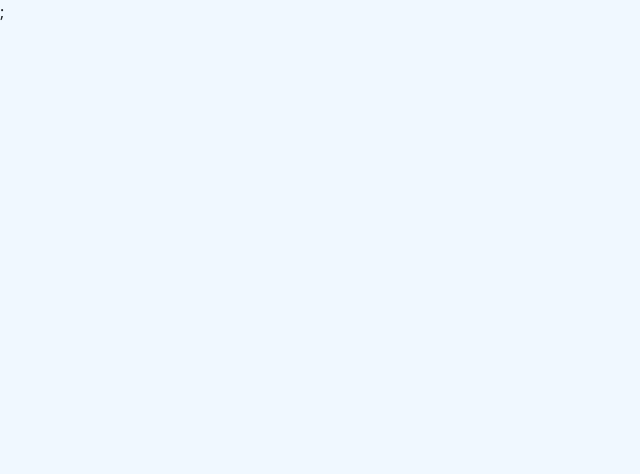
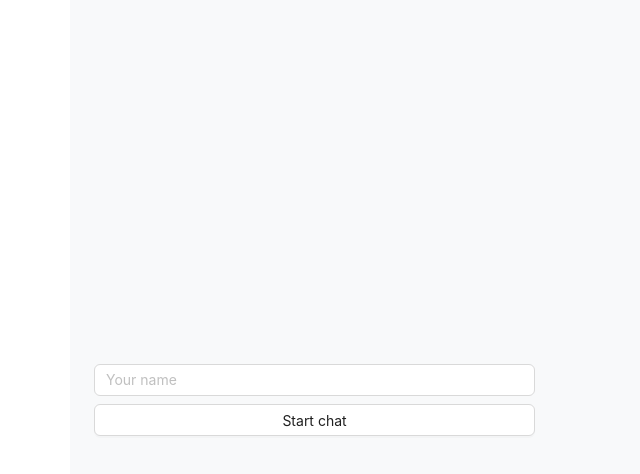
Before and after one commit to KirillSDev/anonymous-chat, a React app in the folder client/: page / in a window 1280 px wide. Shown: the top 474 px of the page, without its empty margins (0-640 px from the left). Built offline with nearby package versions, Linux system fonts and the light colour scheme; the HTML template or start-up script is replaced by a standard one.

Commit message:
feat: Add Layout

```diff
--- a/client/src/layout/Layout.module.scss
+++ b/client/src/layout/Layout.module.scss
@@ -0,0 +1,11 @@
+.container {
+    height: 100vh;
+    overflow: hidden;
+    background-color: white;
+}
+
+.row {
+    justify-content: center;
+    height: 100vh;
+    align-items: center;
+}
--- a/client/src/layout/Layout.tsx
+++ b/client/src/layout/Layout.tsx
@@ -1,6 +1,13 @@
 import { FC } from 'react';
 import { LayoutProps } from './Layout.props';
+import cn from 'classnames';
 import styles from './Layout.module.scss';
 export const Layout: FC<LayoutProps> = ({ children }): JSX.Element => {
-    return <div className='container-lg bg-white'></div>;
+    return (
+        <div className={cn(styles.container)}>
+            <div className='container-lg bg-light'>
+                <div className={cn('row', styles.row)}>{children}</div>
+            </div>
+        </div>
+    );
 };
```
